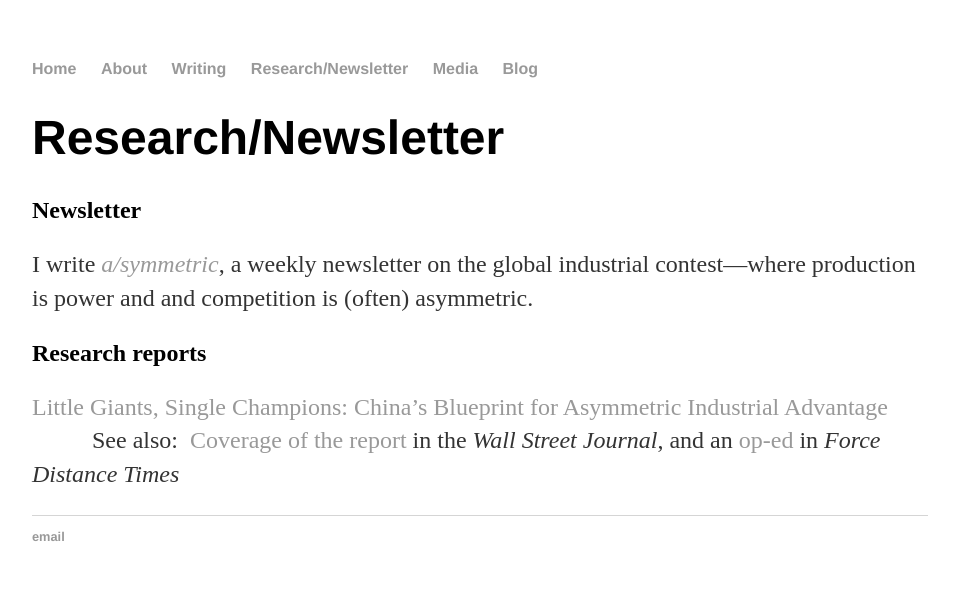
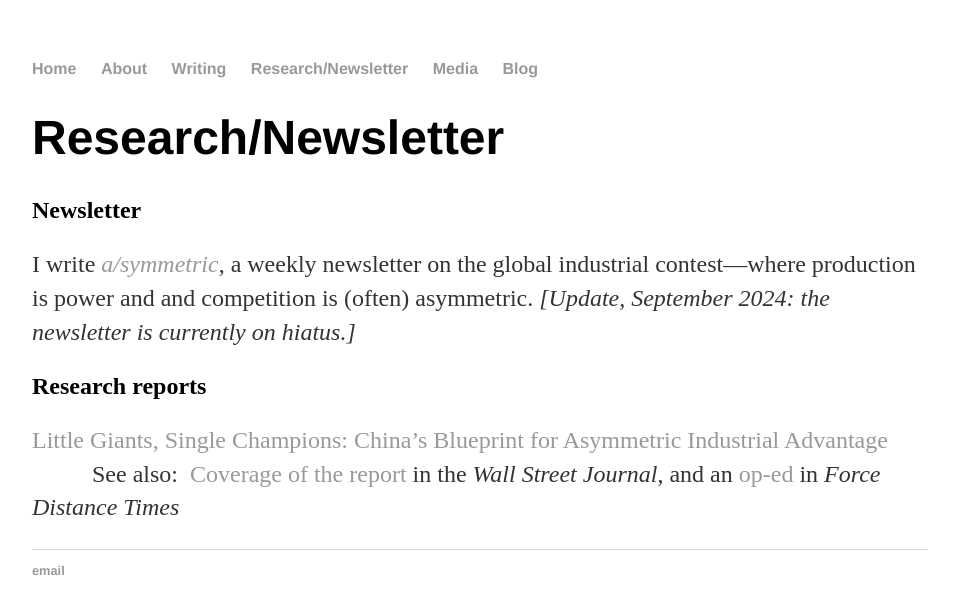
Before and after one commit to marykmhui/marykmhui, a Jekyll site: the page built from research/index.html, in a window 1280 px wide. Shown: the top 614 px of the page, without its empty margins (160-1119 px from the left). Built offline with Jekyll 4.4.1, drawn with Linux system fonts in a browser that asks for light colours.

Commit message:
Update index.html

```diff
--- a/research/index.html
+++ b/research/index.html
@@ -6,7 +6,7 @@ title: Research/Newsletter
 		<div class="about">
 			<h1>Research/Newsletter</h1>
 			<h2>Newsletter</h2>
-			<p>I write <a href="https://theasymmetric.substack.com"><em>a/symmetric</em></a>, a weekly newsletter on the global industrial contest—where production is power and and competition is (often) asymmetric.<p>
+			<p>I write <a href="https://theasymmetric.substack.com"><em>a/symmetric</em></a>, a weekly newsletter on the global industrial contest—where production is power and and competition is (often) asymmetric. <em>[Update, September 2024: the newsletter is currently on hiatus.]</em><p>
 
 			<h2>Research reports</h2>
 			<p><a href="https://forcedistancetimes.com/little-giants-single-champions-report/">Little Giants, Single Champions: China&rsquo;s Blueprint for Asymmetric Industrial Advantage</a><br />
```
